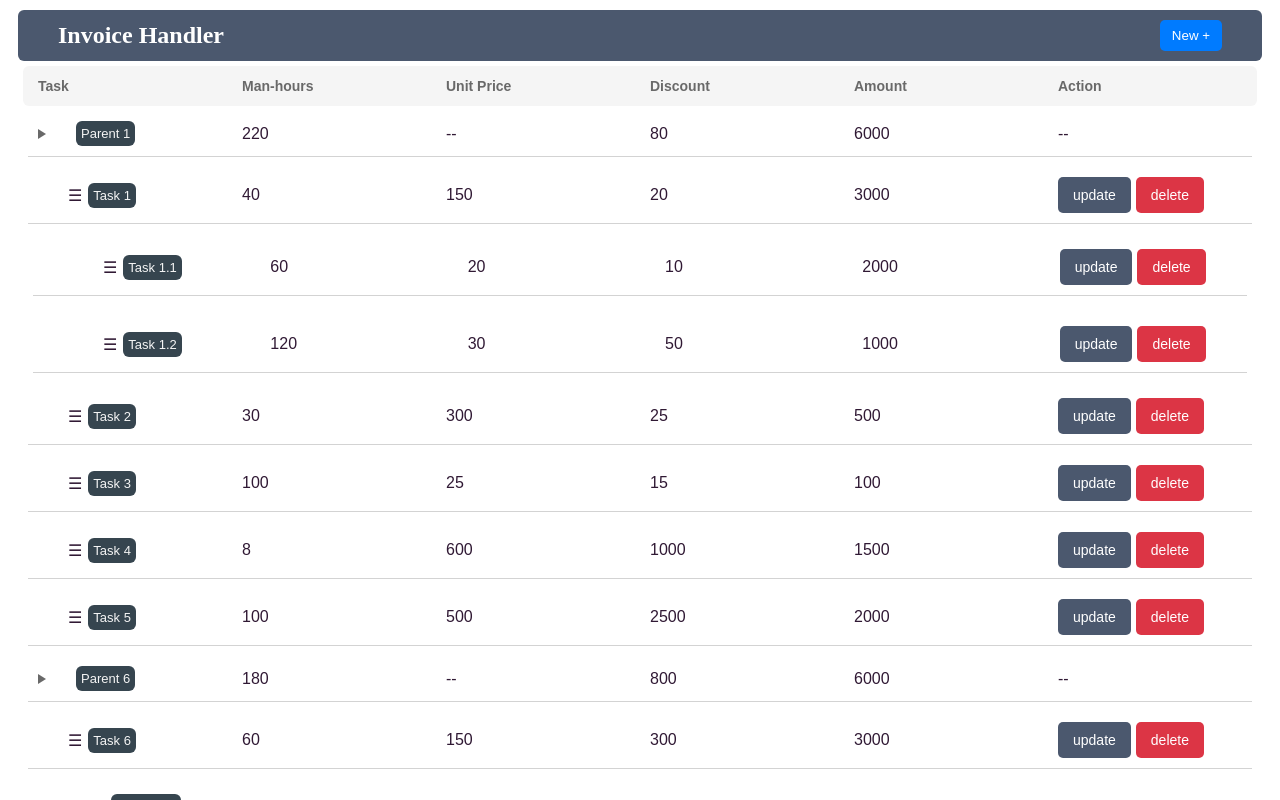
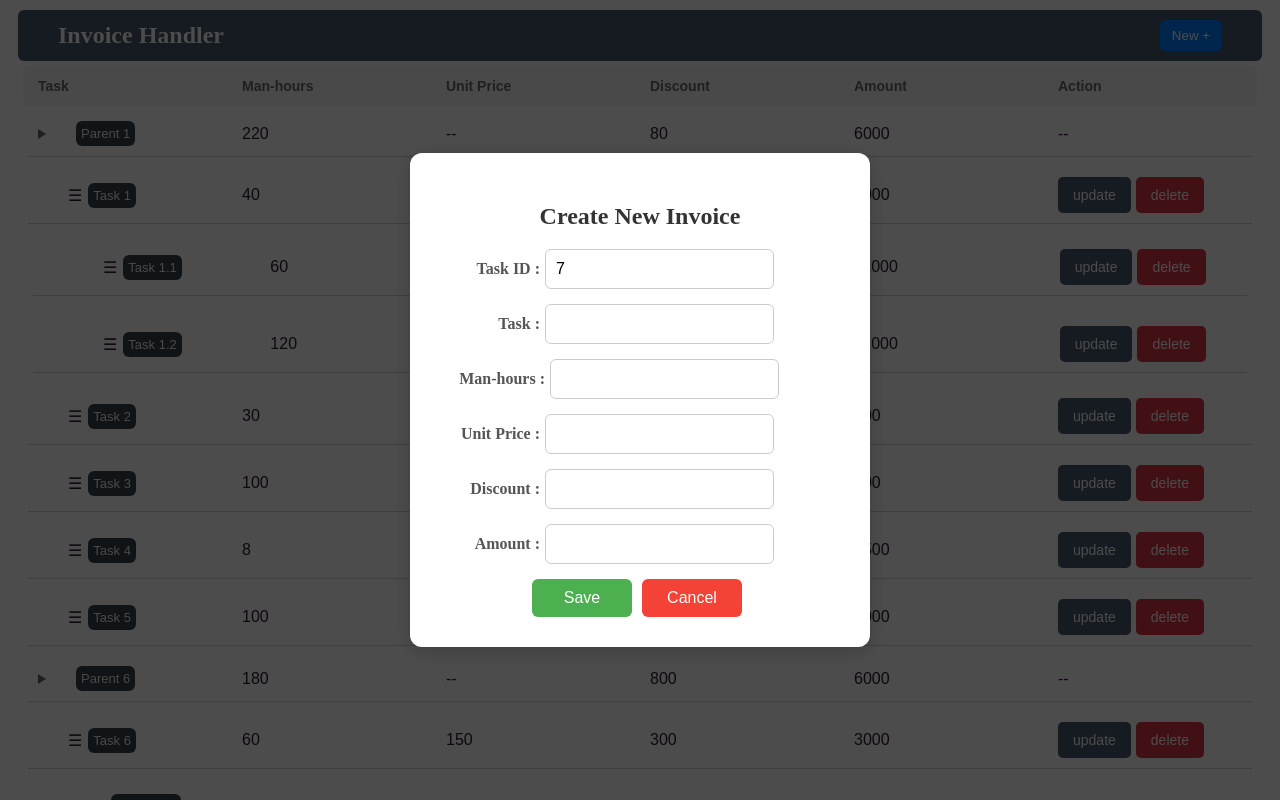
Before and after one commit to sulavchhetri/invoice-handler, a Vue app: page / in a window 1280 px wide. Both pictures are taken after a click on the button "New +". Shown: the top 800 px of the page. Built offline with nearby package versions, Linux system fonts and the light colour scheme.

Commit message:
added invoicemodal component

```diff
--- /dev/null
+++ b/src/components/InvoiceModal.vue
@@ -0,0 +1,201 @@
+<template>
+  <div class="modal">
+    <div class="modal-content">
+      <h2 class="modal-header">{{ modalHeader }}</h2>
+      <form @submit.prevent="submitForm" class="form-container">
+        <div class="form-input">
+          <label for="task">Task ID :</label>
+          <input type="text" v-model="formData.taskID" required />
+        </div>
+        <div class="form-input">
+          <label for="task">Task :</label>
+          <input type="text" v-model="formData.task" required />
+        </div>
+        <div class="form-input">
+          <div class="form-input"></div>
+          <label for="manHours">Man-hours :</label>
+          <input type="number" v-model="formData.manHours" required />
+        </div>
+        <div class="form-input">
+          <label for="unitPrice">Unit Price :</label>
+          <input type="number" v-model="formData.unitPrice" required />
+        </div>
+        <div class="form-input">
+          <label for="discount">Discount :</label>
+          <input type="number" v-model="formData.discount" required />
+        </div>
+        <div class="form-input">
+          <label for="amount">Amount :</label>
+          <input type="number" v-model="formData.amount" required />
+        </div>
+        <div class="buttons">
+          <button type="submit">{{ modalLeftButton }}</button>
+          <button type="button" @click="close">Cancel</button>
+        </div>
+      </form>
+    </div>
+  </div>
+</template>
+
+<script setup>
+import { reactive, defineProps, defineEmits, computed } from "vue";
+
+const props = defineProps({
+  updateMode: {
+    type: Boolean,
+    required: false,
+    default: false,
+  },
+  taskKey: {
+    type: String,
+    required: true,
+  },
+});
+
+const emits = defineEmits(["close-invoice-modal"]);
+
+const formData = reactive({
+  taskID: props.taskKey,
+  task: "",
+  manHours: "",
+  unitPrice: "",
+  discount: "",
+  amount: "",
+});
+
+const modalHeader = computed(() =>
+  props.updateMode ? "Update Invoice" : "Create New Invoice"
+);
+
+const modalLeftButton = computed(() => (props.updateMode ? "Update" : "Save"));
+
+const close = () => {
+  emits("close-invoice-modal", {});
+  resetForm();
+};
+
+const resetForm = () => {
+  formData.taskID = "";
+  formData.amount = "";
+  formData.manHours = "";
+  formData.discount = "";
+  formData.task = "";
+  formData.unitPrice = "";
+};
+
+const submitForm = () => {
+  emits("close-invoice-modal", formData);
+  resetForm();
+};
+</script>
+
+<style scoped>
+.modal {
+  position: fixed;
+  top: 0;
+  left: 0;
+  width: 100%;
+  height: 100%;
+  background: rgba(0, 0, 0, 0.7);
+  display: flex;
+  justify-content: center;
+  align-items: center;
+  z-index: 1000;
+}
+
+.modal-header {
+  text-align: center;
+}
+
+.form-container {
+  display: flex;
+  flex-direction: column;
+  gap: 15px;
+}
+
+.form-input {
+  display: flex;
+  gap: 5px;
+  align-items: center;
+}
+
+.modal-content {
+  background: white;
+  padding: 30px;
+  border-radius: 12px;
+  box-shadow: 0 4px 20px rgba(0, 0, 0, 0.2);
+  position: relative;
+  z-index: 10;
+  max-width: 400px;
+  width: 100%;
+}
+
+h2 {
+  font-size: 1.5em;
+  color: #333;
+}
+
+form {
+  display: flex;
+  flex-direction: column;
+}
+
+label {
+  font-weight: bold;
+  color: #555;
+  width: 100px;
+  text-align: right;
+}
+
+input[type="text"],
+input[type="number"] {
+  padding: 10px;
+  border: 1px solid #ccc;
+  border-radius: 6px;
+  font-size: 1em;
+}
+
+input[type="number"] {
+  -moz-appearance: textfield;
+}
+
+input[type="number"]::-webkit-inner-spin-button,
+input[type="number"]::-webkit-outer-spin-button {
+  -webkit-appearance: none;
+  margin: 0;
+}
+
+.buttons {
+  display: flex;
+  gap: 10px;
+  padding-left: 23%;
+}
+
+button {
+  padding: 10px 15px;
+  border: none;
+  border-radius: 6px;
+  font-size: 1em;
+  cursor: pointer;
+  transition: background-color 0.3s ease;
+  width: 100px;
+}
+
+button[type="submit"] {
+  background-color: #4caf50;
+  color: white;
+}
+
+button[type="submit"]:hover {
+  background-color: #45a049;
+}
+
+button[type="button"] {
+  background-color: #f44336;
+  color: white;
+}
+
+button[type="button"]:hover {
+  background-color: #e53935;
+}
+</style>
--- a/src/components/TaskRow.vue
+++ b/src/components/TaskRow.vue
@@ -92,7 +92,7 @@
 import { ref, defineProps, defineEmits, computed } from "vue";
 import TaskRow from "./TaskRow.vue";
 import { dragStore } from "../utils.js";
-import { calcStore } from "../calculator/calc";
+import { calcStore } from "../calculator/calc.js";
 
 const props = defineProps({
   tableId: {
```
